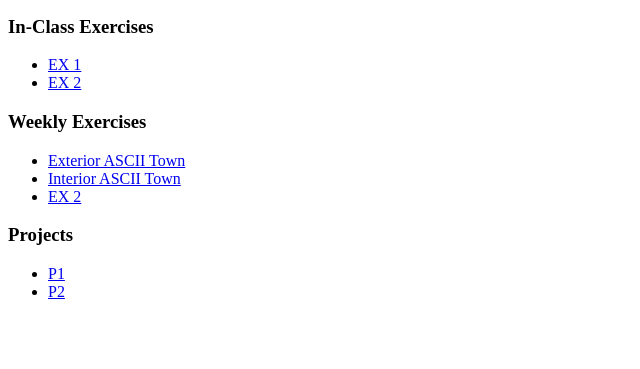
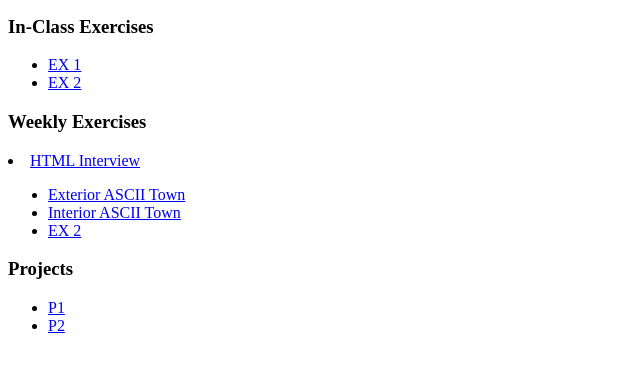
Before and after one commit to Zcyyyyyy/interactive1, a plain HTML site: page index.html in a window 1280 px wide. Shown: the part 101-470 px from the top of the page, without its empty margins (0-640 px from the left). Drawn offline with Linux system fonts and the light colour scheme.

Commit message:
interview

```diff
--- a/index.html
+++ b/index.html
@@ -30,6 +30,12 @@
     <div id="weekly-exercises">
       <h3>Weekly Exercises</h3>
 
+<li>
+    <a href="interview/exercise-interview-html.html">
+      HTML Interview
+    </a>
+  </li>
+
       <ul>
         <li><a href="ASCII-TOWN/exterior-chenyuzhang.html" target="_blank">Exterior ASCII Town</a></li>
         <li><a href="ASCII-TOWN/interior-Leona.html" target="_blank">Interior ASCII Town</a></li>
```
Also changed, not shown: 1 other file.
